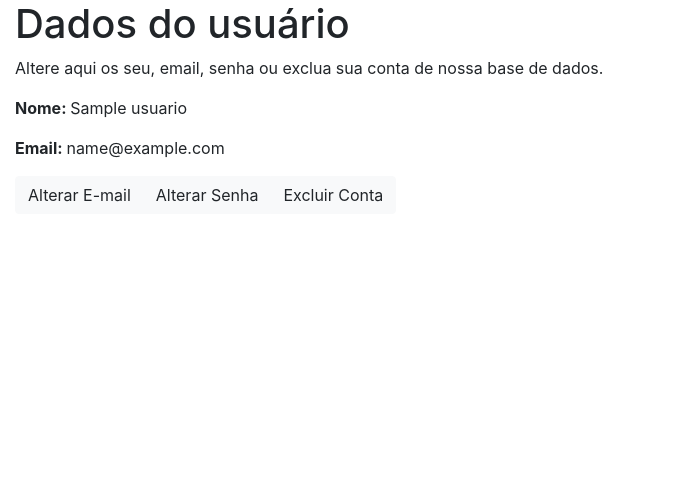
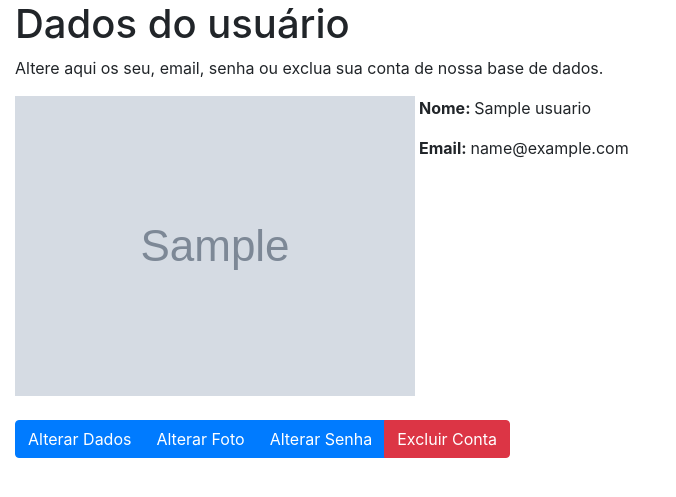
Before and after one commit to renanonline8/slim-inicio-rapido, a PHP site: template templates/usuario-dados.twig in a window 1280 px wide. Shown: the part 56-553 px from the top of the page, without its empty margins (0-676 px from the left). Run offline with PHP 8.4, Linux system fonts and the light colour scheme; the template is opened without the code that fills it: most values are stand-ins (such as "Sample title", 1, 10 or a date in 2020); grey boxes marked "Sample" are stand-in pictures; some libraries are stand-ins or nearby versions.

Commit message:
Adicinado foto na pagina de dados
Adicionado foto e aju7stado o layout da pagina

```diff
--- a/src/includes/routes.php
+++ b/src/includes/routes.php
@@ -16,7 +16,8 @@ $app->get('/login/sair', 'ControllerLogin:sair')->setName('login-sair');
 $app->group('', function () {
     $this->get('/dashboard', 'ControllerDashboard:dash')->setName('dashboard');
     $this->get('/usuario', 'ControllerUsuario:home')->setName('usuario-dados');
-    $this->get('/usuario/alterar_email/{id}', 'ControllerUsuario:alterarEmail')->setName('usuario-email');
-    $this->get('/usuario/alterar_senha/{id}', 'ControllerUsuario:alterarSenha')->setName('usuario-senha');
+    $this->get('/usuario/alterar_email/{id}', 'ControllerUsuario:alterarDados')->setName('usuario-alterar-dados');
+    $this->get('/usuario/alterar_dados/{id}', 'ControllerUsuario:alterarSenha')->setName('usuario-senha');
     $this->get('/usuario/excluir_conta/{id}', 'ControllerUsuario:excluirConta')->setName('usuario-excluir');
+    $this->get('/usuario/alterar_foto/{id}', 'ControllerUsuario:alterarFoto')->setName('usuario-alterar-foto');
 })->add(new SessaoNormalMid($container));
--- a/templates/usuario-dados.twig
+++ b/templates/usuario-dados.twig
@@ -1,13 +1,28 @@
 {% extends "baseNav.twig" %} {% block title %} Dashboard {% endblock title %} {% block content %}
 
 <h1>Dados do usuário</h1>
-<p>Altere aqui os seu, email, senha ou exclua sua conta de nossa base de dados.</p>
-<p><b>Nome: </b></Email:>{{dados.usuario.nome}} </p>
-<p><b>Email: </b></Email:>{{dados.usuario.email}} </p>
-<div class="btn-group" role="group" aria-label="Funções">
-  <a href="{{ path_for('usuario-email', { 'id': sessao.id }) }}" class="btn btn-light">Alterar E-mail</a>
-  <a href="{{ path_for('usuario-senha', { 'id': sessao.id }) }}" class="btn btn-light">Alterar Senha</a>
-  <a href="{{ path_for('usuario-excluir', { 'id': sessao.id }) }}" class="btn btn-light">Excluir Conta</a>
+<p>Altere aqui os seu, email, senha ou exclua sua conta de nossa base de dados. </p>
+<div class="row container">
+  <figure class="figure float-left mr-1">
+    <img src="{{ dados.usuario.foto ?? './images/user.png' }}" class="figure-img img-fluid" alt="Foto Usuário">
+    {% if dados.usuario.foto is null %}
+      <figcaption class="figure-caption text-center">
+        Créditos: <br /><a href="https://bit.ly/2uvIrOi">https://bit.ly/2uvIrOi</a>
+      </figcaption>
+    {% endif %}
+  </figure>
+  <div>
+    <p><b>Nome: </b></Email:>{{dados.usuario.nome}} </p>
+    <p><b>Email: </b></Email:>{{dados.usuario.email}} </p>
+  </div>
+</div>
+<div class="row container">
+  <div class="btn-group" role="group" aria-label="Funções">
+    <a href="{{ path_for('usuario-alterar-dados', { 'id': sessao.id }) }}" class="btn btn-primary">Alterar Dados</a>
+    <a href="{{ path_for('usuario-alterar-foto', { 'id': sessao.id }) }}" class="btn btn-primary">Alterar Foto</a>
+    <a href="{{ path_for('usuario-senha', { 'id': sessao.id }) }}" class="btn btn-primary">Alterar Senha</a>
+    <a href="{{ path_for('usuario-excluir', { 'id': sessao.id }) }}" class="btn btn-danger">Excluir Conta</a>
+  </div>
 </div>
 
 
```
Also changed, not shown: src/App/Controller/ControllerUsuario.php (+7 -2 lines), public/images/user.png (added), templates/usuario-alterar-dados.twig (renamed from templates/usuario-email.twig).
